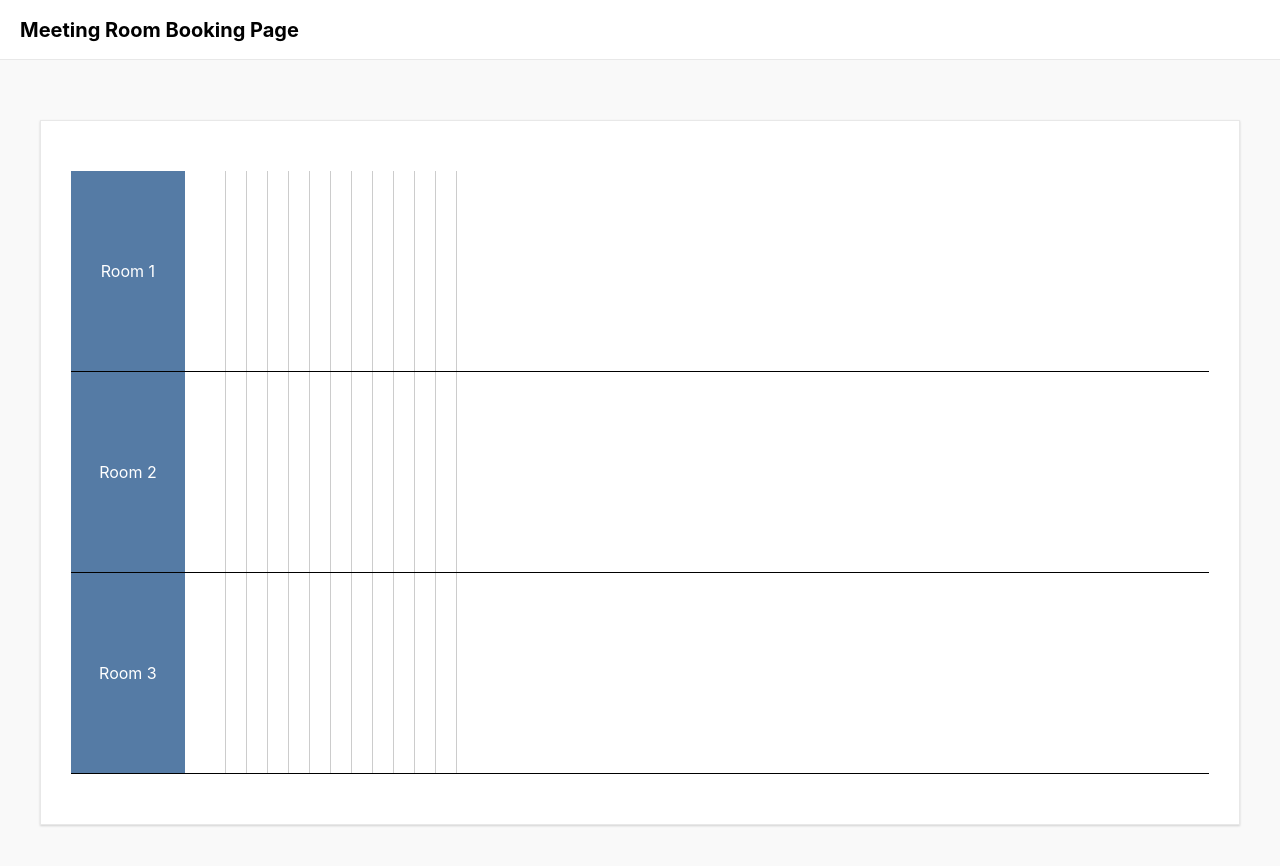
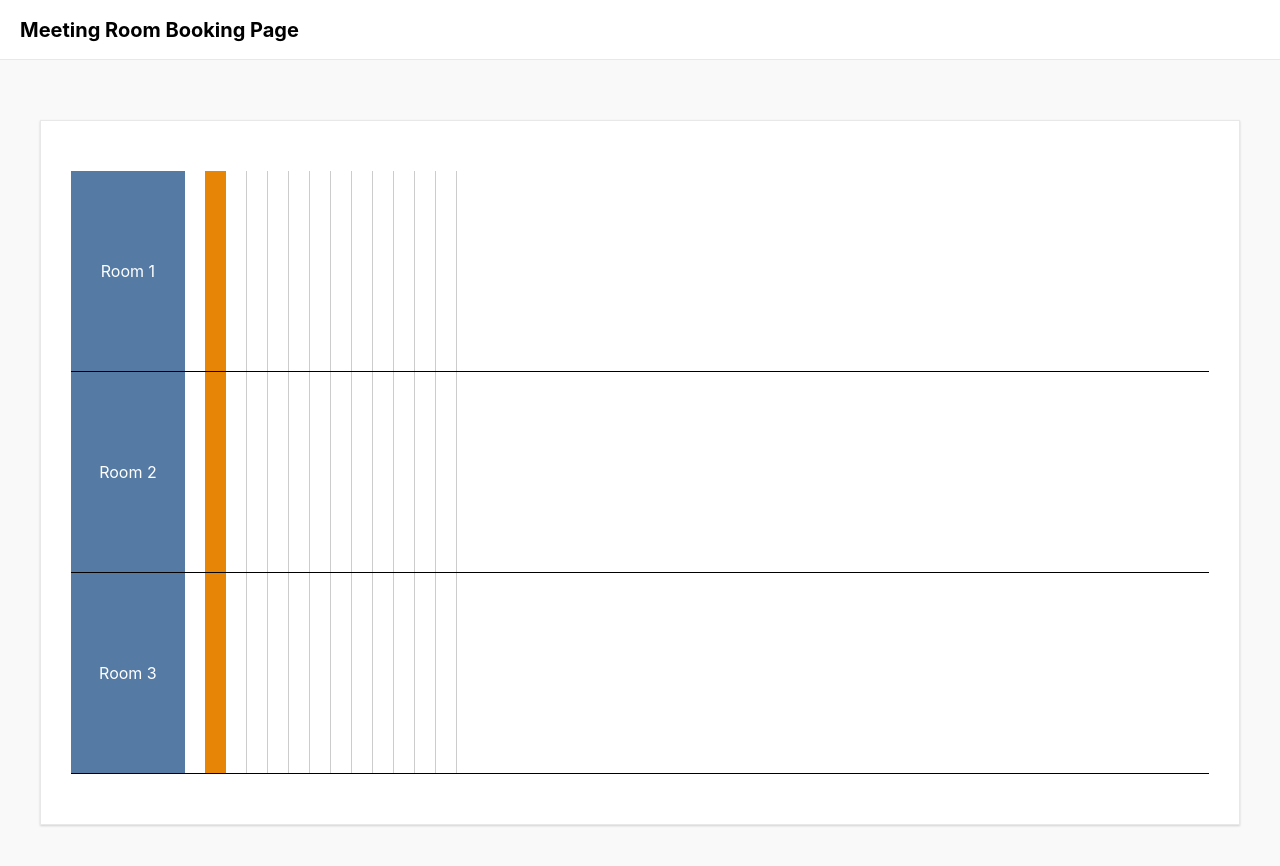
Before and after one commit to Chenmo1212/meeting-scheduler, a React (Create React App) app: page / in a window 1280 px wide. Shown: the top 866 px of the page. Built offline with nearby package versions, Linux system fonts and the light colour scheme.

Commit message:
feat: add event component

```diff
--- /dev/null
+++ b/src/components/Scheduler/Event.jsx
@@ -0,0 +1,71 @@
+import React, {useState} from 'react';
+
+const Event = ({
+                 width = '100%',
+                 height = '100%'
+               }) => {
+  const [opacity, setOpacity] = useState(1);
+  const [left, setLeftOffset] = useState('0px');
+  const [isShow, setVisibility] = useState(false);
+
+  const onDragStart = () => {
+    console.log("[onDragStart]");
+  }
+
+  const onDragEnd = () => {
+    console.log("[onDragEnd]");
+  }
+
+  const onDragOver = () => {
+    console.log("[onDragOver]");
+  }
+
+  const onUnitMouseDown = () => {
+    console.log("[onUnitMouseDown]");
+  }
+
+  const onUnitMouseUp = () => {
+    console.log("[onUnitMouseUp]");
+  }
+
+  const onEventClick = () => {
+    console.log("[onEventClick]");
+  }
+
+  const editEventStart = () => {
+    console.log("[editEventStart]");
+  }
+
+  const editEventEnd = () => {
+    console.log("[editEventEnd]");
+  }
+
+  return (
+    <div
+      className={'event'}
+      style={{
+        display: isShow ? 'none' : 'inline-block',
+        opacity: opacity,
+        width: width,
+        height: height,
+        left: left
+      }}
+      draggable={true}
+      onDragStart={onDragStart}
+      onDragEnd={onDragEnd}
+      onDragOver={onDragOver}
+      onMouseDown={onUnitMouseDown}
+      onMouseUp={onUnitMouseUp}
+      onClick={onEventClick}
+    >
+      <div
+        className="resizable-e"
+        draggable={true}
+        onDragStart={editEventStart}
+        onDragEnd={editEventEnd}
+      />
+    </div>
+  );
+};
+
+export default Event;
--- a/src/components/Scheduler/Scheduler.css
+++ b/src/components/Scheduler/Scheduler.css
@@ -21,6 +21,7 @@
 
 .room .main {
   display: flex;
+  position: relative;
 }
 
 .main .unit {
@@ -33,3 +34,11 @@
 .main .unit:hover {
   background-color: #f0f0f0;
 }
+
+.main .event {
+  position: absolute;
+  color: #fff;
+  background: #e78507;
+  cursor: pointer;
+  z-index: 10;
+}
--- a/src/components/Scheduler/Scheduler.jsx
+++ b/src/components/Scheduler/Scheduler.jsx
@@ -1,6 +1,7 @@
 import React from 'react';
 import './Scheduler.css';
 import Unit from "./Unit";
+import Event from "./Event";
 
 
 const onUnitMouseDown = (roomIdx, unitIdx) => {
@@ -20,6 +21,9 @@ const onUnitDragEnter = (roomIdx, unitIdx) => {
 const Scheduler = () => {
   const rooms = [1, 2, 3];
   const units = [1, 2, 3, 4, 5, 6, 7, 8, 9, 10, 11, 12];
+  const events = [{
+    width: '10px'
+  }]
 
   return (
     <div className="schedule">
@@ -37,6 +41,13 @@ const Scheduler = () => {
                 onUnitDragEnter={() => onUnitDragEnter(roomIdx, unitIdx)}
               />
             ))}
+
+            {events.map((event, eventIdx) => (
+              <Event
+                key={eventIdx}
+                width={100 / units.length + '%'}
+              />
+            ))}
           </div>
         </div>
       ))}
```
